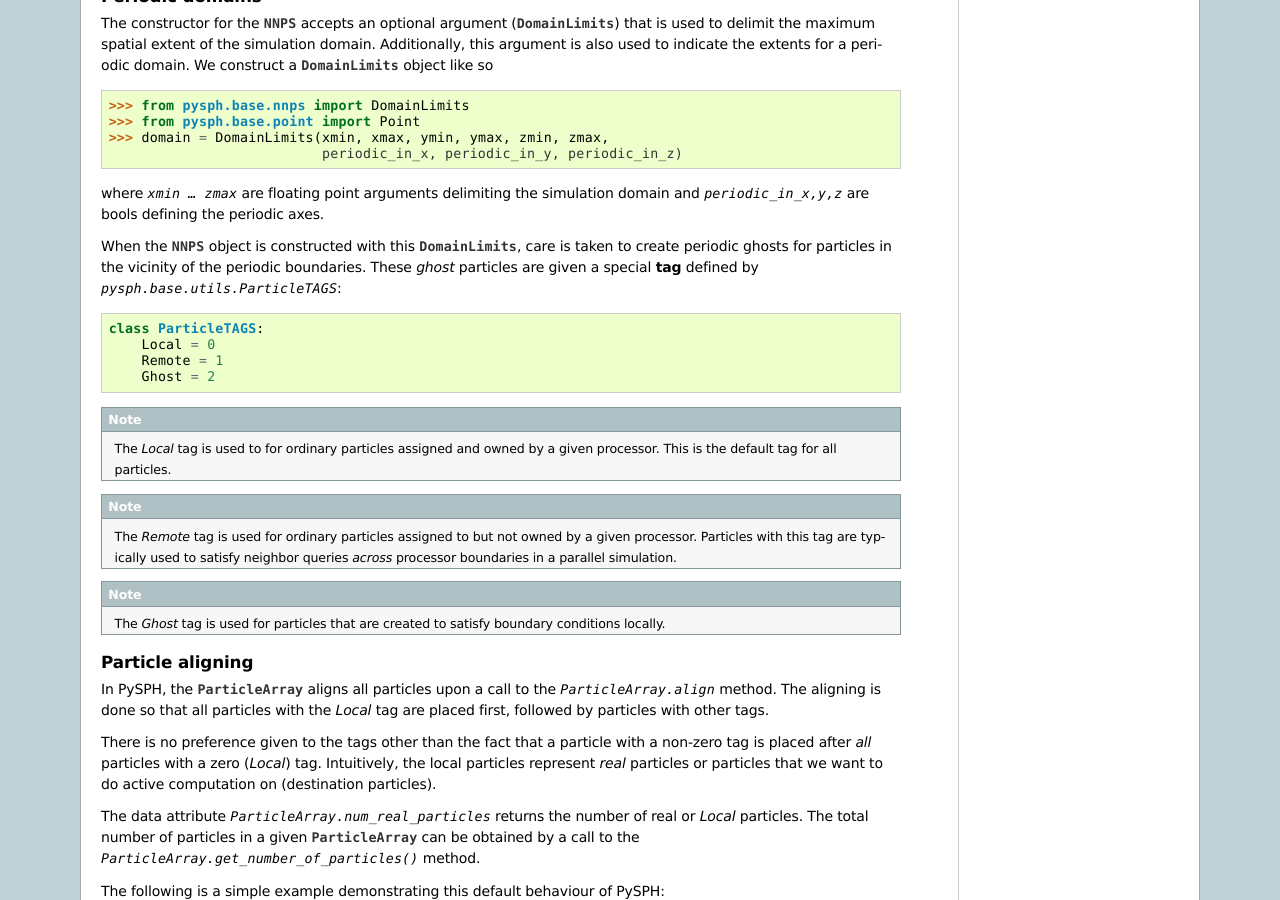
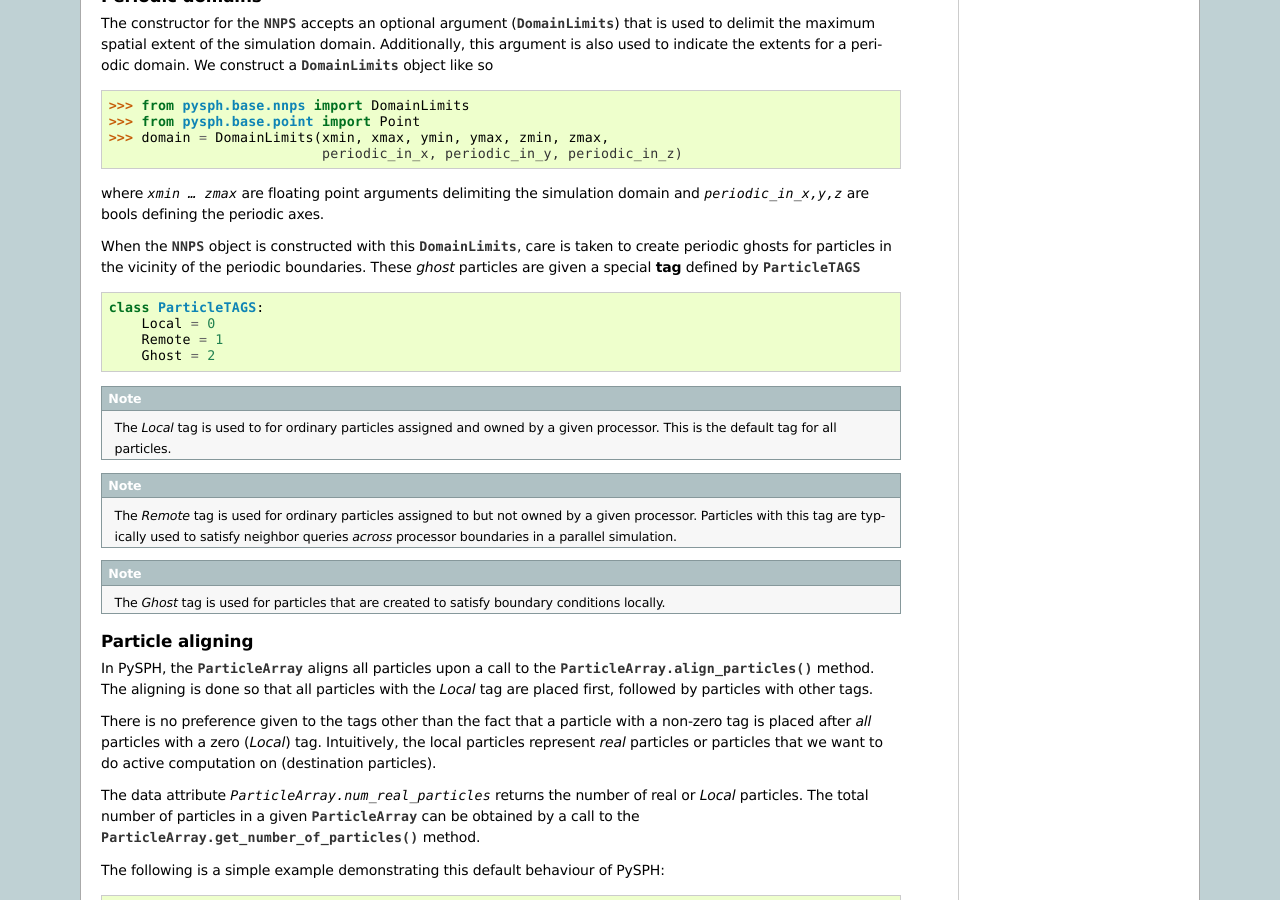
Before and after one commit to pypr/pysph, a Sphinx documentation site: the page built from docs/source/using_pysph.rst, in a window 1280 px wide and 900 px high, scrolled down 2537 px. Built offline with Sphinx 7.4.7, drawn with Linux system fonts in a browser that asks for light colours; formulas are drawn with MathJax 3; some of the changed lines change nothing that is shown; some of the changed text lies outside the part shown.

Commit message:
DOC: Updating autodoc references

```diff
--- a/docs/source/using_pysph.rst
+++ b/docs/source/using_pysph.rst
@@ -27,9 +27,10 @@
 C-arrays
 ^^^^^^^^^^
 
-The :py:class:`BaseArray` class provides a typed array data structure called
-**BaseArray**. These are used throughout PySPH and are fundamentally very
-similar to NumPy arrays. The following named types are supported:
+The :py:class:`BaseArray` class provides a typed array data structure
+called **CArray**. These are used throughout PySPH and are
+fundamentally very similar to NumPy arrays. The following named types
+are supported:
 
     - :py:class:`UIntArray`    (32 bit unsigned integers)
     - :py:class:`IntArray`     (32 bit signed integers)
@@ -51,6 +52,7 @@
     >>> array[5] = -1.0                              # standard indexing
 
 .. py:currentmodule:: pysph.base.particle_array
+.. py:currentmodule:: pyzoltan.core.carray
 
 ^^^^^^^^^^^^^^
 ParticleArray
@@ -75,8 +77,8 @@
 internally as a :py:class:`pyzoltan.core.carray.BaseArray` of the appropriate
 type.
 
-By default, every **ParticleArray** returned using the helper function
-will have the following properties:
+By default, every :py:class:`ParticleArray` returned using the helper
+function will have the following properties:
 
     - `x, y, z`   : Position coordinates (doubles)
     - `u, v, w`   : Velocity (doubles)
@@ -193,9 +195,11 @@
 
    >>> nps.update()
 
-^^^^^^^^^^^^^^^^^
+.. py:currentmodule:: pysph.base.nnps
+
+^^^^^^^^^^^^^^^^^^^^^^
 Periodic domains
-^^^^^^^^^^^^^^^^^
+^^^^^^^^^^^^^^^^^^^^^^
 
 The constructor for the :py:class:`NNPS` accepts an optional argument
 (:py:class:`DomainLimits`) that is used to delimit the maximum
@@ -218,7 +222,7 @@
 :py:class:`DomainLimits`, care is taken to create periodic ghosts for
 particles in the vicinity of the periodic boundaries. These *ghost*
 particles are given a special **tag** defined by
-`pysph.base.utils.ParticleTAGS`:
+:py:class:`ParticleTAGS`
 
 .. code-block:: python
 
@@ -245,14 +249,16 @@
    The *Ghost* tag is used for particles that are created to satisfy
    boundary conditions locally.
 
+.. py:currentmodule:: pysph.base.particle_array
+
 ^^^^^^^^^^^^^^^^^^^^^^^^^^^^^^^^^^^^^^^
 Particle aligning
 ^^^^^^^^^^^^^^^^^^^^^^^^^^^^^^^^^^^^^^^
 
 In PySPH, the :py:class:`ParticleArray` aligns all particles upon a
-call to the `ParticleArray.align` method. The aligning is done so that
-all particles with the *Local* tag are placed first, followed by
-particles with other tags.
+call to the :py:meth:`ParticleArray.align_particles` method. The
+aligning is done so that all particles with the *Local* tag are placed
+first, followed by particles with other tags.
 
 There is no preference given to the tags other than the fact that a
 particle with a non-zero tag is placed after *all* particles with a
@@ -263,7 +269,7 @@
 The data attribute `ParticleArray.num_real_particles` returns the
 number of real or *Local* particles. The total number of particles in
 a given :py:class:`ParticleArray` can be obtained by a call to the
-`ParticleArray.get_number_of_particles()` method.
+:py:meth:`ParticleArray.get_number_of_particles` method.
 
 The following is a simple example demonstrating this default behaviour
 of PySPH:
@@ -295,6 +301,9 @@
 We are now in a position to put all these ideas together and write our
 first SPH application.
 
+.. py:currentmodule:: pysph.base.kernels
+.. py:currentmodule:: pysph.base.nnps
+
 ---------------------------------------
 Putting it together: A simple example
 ---------------------------------------
@@ -319,8 +328,6 @@
 We will use the :py:class:`CubicSpline` kernel, defined in
 `pysph.base.kernels` module. The code to set-up the particle
 distribution is given below
-
-.. py:currentmodule:: pysph.base.kernels
 
 .. code-block:: python
 
@@ -423,7 +430,7 @@
        nps.get_nearest_particles(0, 0, i, nbrs)                            # get neighbors
        neighbors = nbrs.get_npy_array()                                    # numpy array of neighbors
 
-       _rho = 0.0
+       rho = 0.0
        for j in neighbors:                                                 # iterate over each neighbor
 
 	   xij = xi - x[j]                                                 # interaction terms
@@ -433,9 +440,9 @@
 
 	   wij = k.kernel( [xij, yij, 0.0], rij, hij)                      # kernel interaction
 
-	   _rho += m[j] * wij
+	   rho += m[j] * wij
 
-       pa.rho[i] = _rho                                                    # contribution for this destination
+       pa.rho[i] = rho                                                    # contribution for this destination
 
 The average density computed in this manner can be verified as
 :math:`\rho_{\text{avg}} = 0.99994676895585222`.
```
